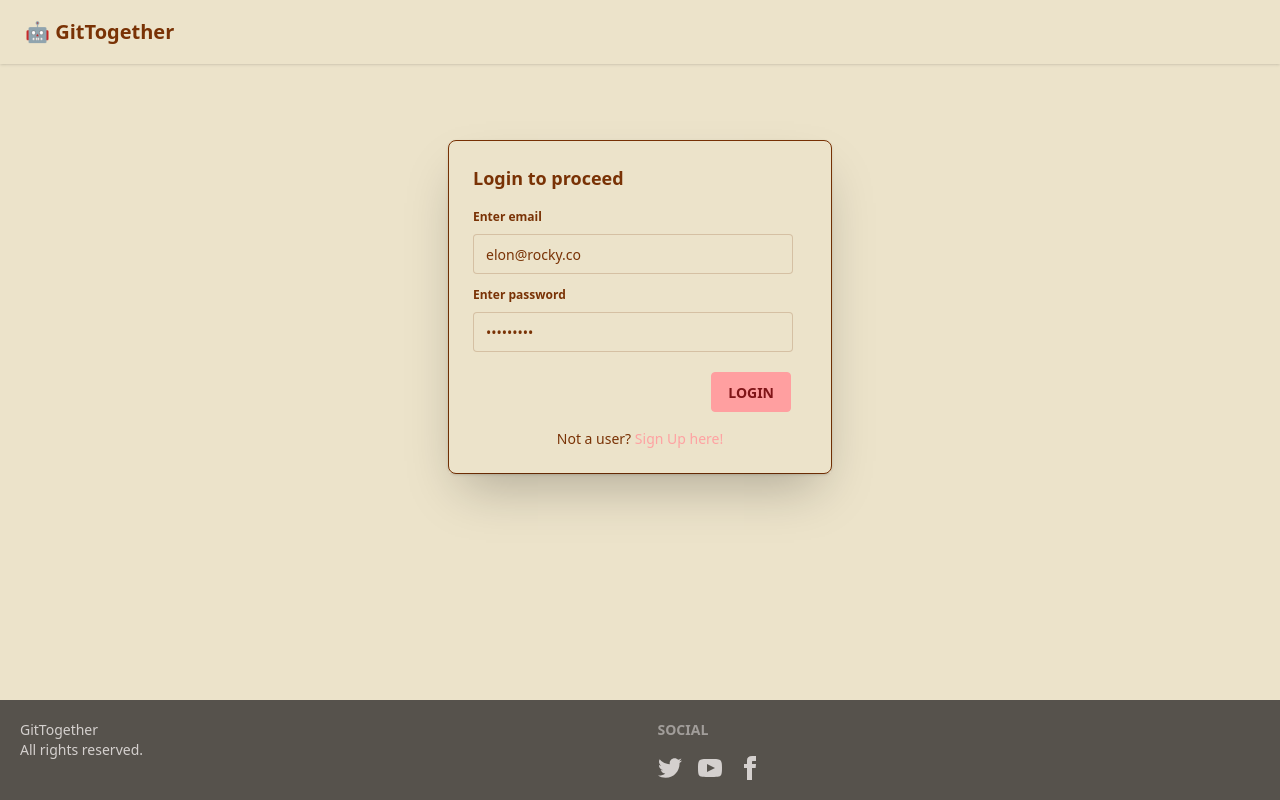
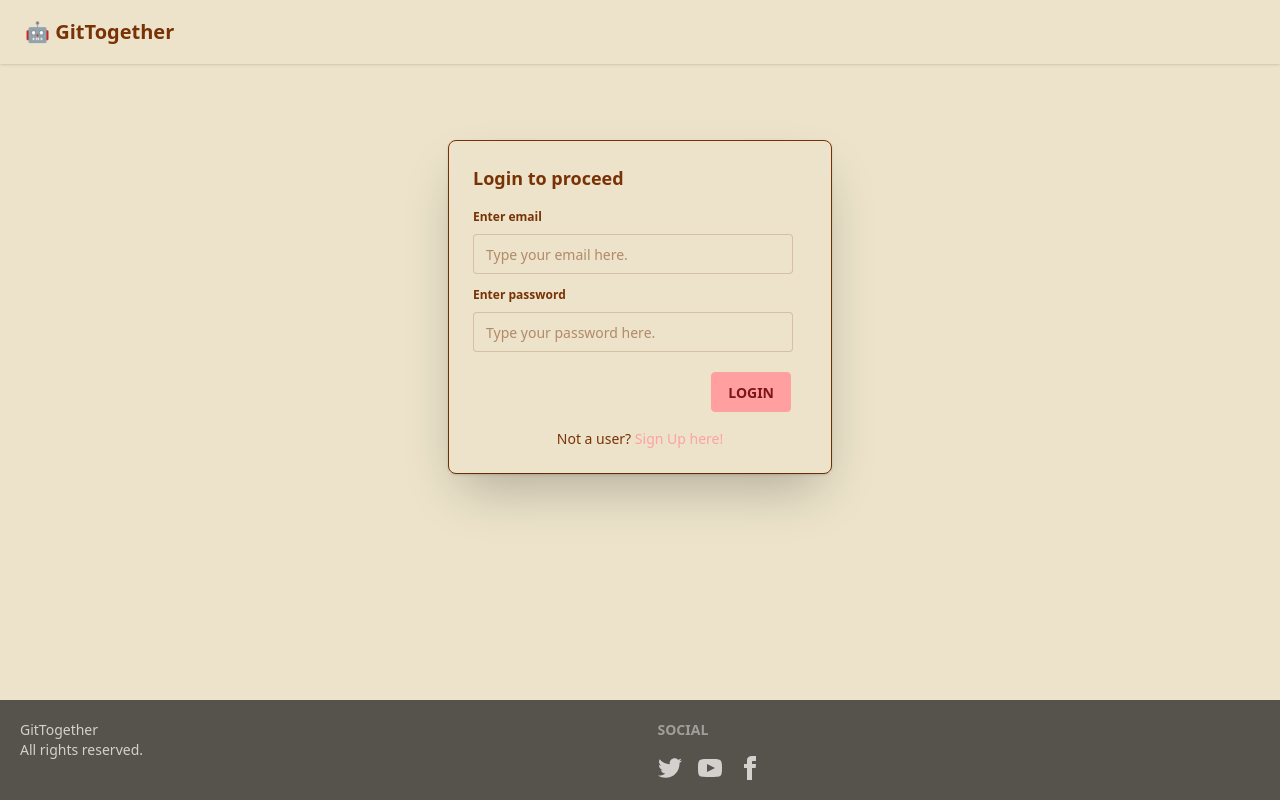
Before and after one commit to tahfizmir/GitTogetherUI, a React (Vite) app: page /login in a window 1280 px wide. Built offline with nearby package versions, Linux system fonts and the light colour scheme; no server answers.

Commit message:
remove dev data

```diff
--- a/src/components/Login.jsx
+++ b/src/components/Login.jsx
@@ -5,8 +5,8 @@ import { addUser } from "../utils/userSlice";
 import { useNavigate,Link } from "react-router-dom";
 import { BASE_URL } from "../utils/constants";
 const Login = () => {
-  const [emailId, setEmailId] = useState("elon@rocky.co"); // initially put for testing
-  const [password, setPassword] = useState("Elon@1234");
+  const [emailId, setEmailId] = useState(""); // initially put for testing
+  const [password, setPassword] = useState("");
   const [invalidCredentials, setInvalidCredentials] = useState(false);
   const dispatch = useDispatch();
   const navigate = useNavigate();
```
